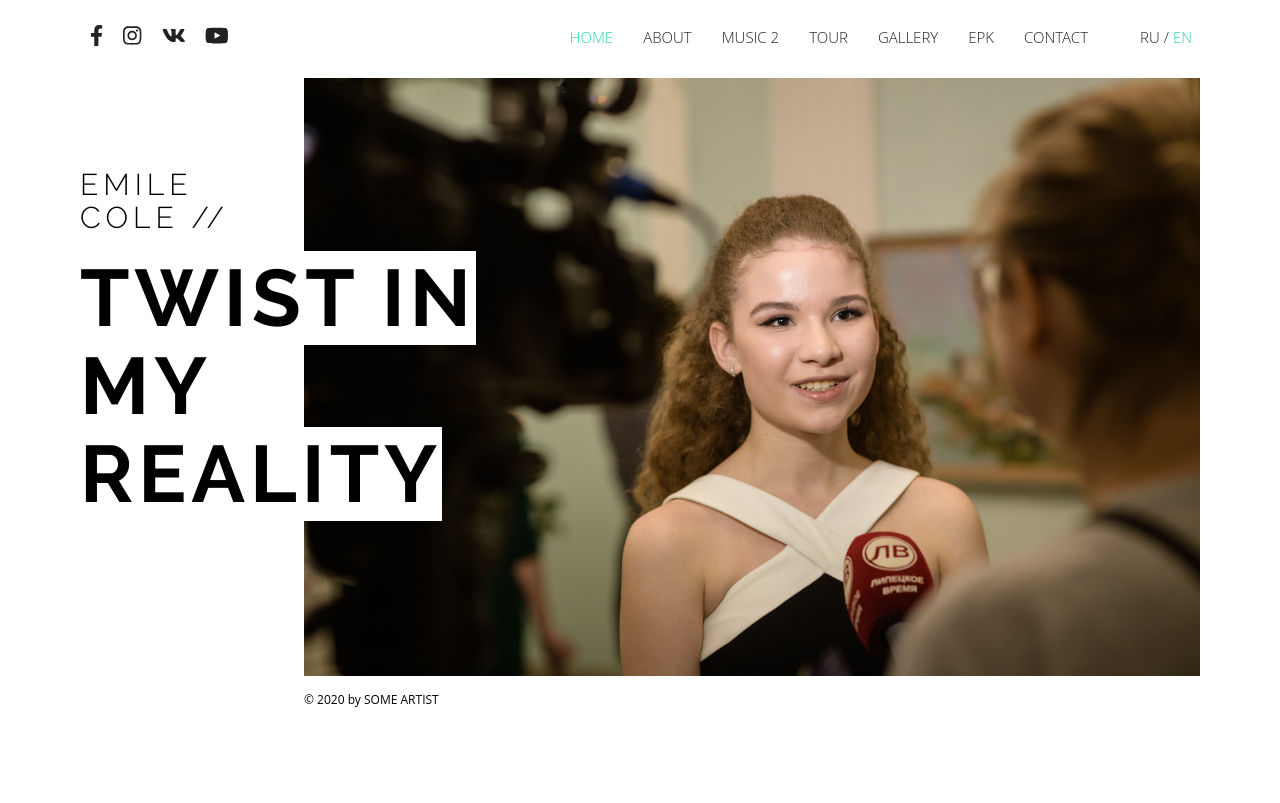
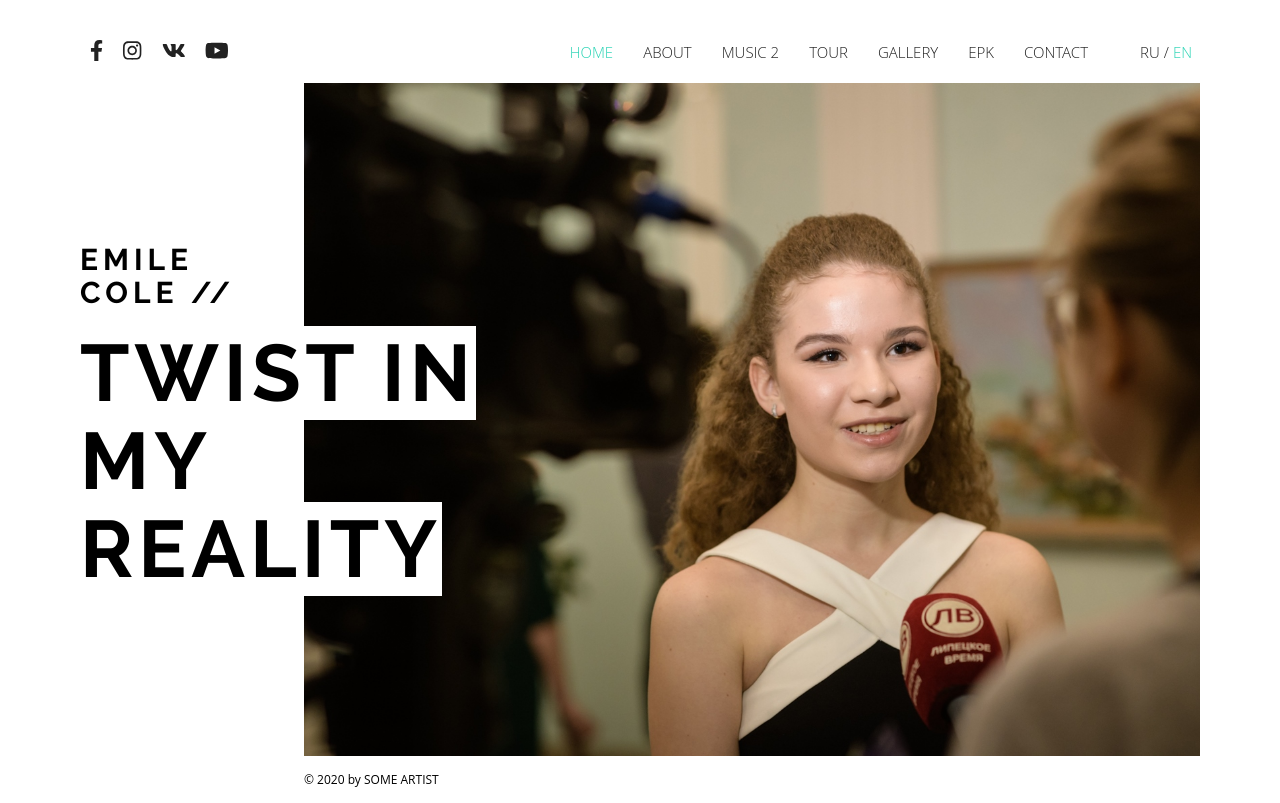
Before and after one commit to mumac/artD, a React (Create React App) app: page / in a window 1280 px wide. Built offline with nearby package versions, Linux system fonts and the light colour scheme; what i18next-xhr-backend would draw is missing.

Commit message:
размеры заголовков

```diff
--- a/src/locales/ru/translation.json
+++ b/src/locales/ru/translation.json
@@ -17,7 +17,7 @@
     },
     "start_page": {
         "seo_title": "Варвара Кутузова",
-        "subtitle": "Варвара\nКутузова",
+        "subtitle": "Варвара\nКутузова //",
         "title": "ДОБРО ПОЖАЛОВАТЬ НА МОЙ САЙТ"
     },
     "about_page": {
--- a/src/themes/styles/_variables.scss
+++ b/src/themes/styles/_variables.scss
@@ -1,4 +1,4 @@
-$font-family: 'Open Sans';
+$font-family: Open Sans, sans-serif;
 $font-family-second: 'Raleway', sans-serif;
 $body-bg-color: #fff;
 $text-color: #000;
--- a/src/themes/styles/main.scss
+++ b/src/themes/styles/main.scss
@@ -4,7 +4,7 @@
 html,
 body {
     height: 100%;
-    font-family: $font-family;
+    font-family: $font-family,sans-serif;
     font-size: 16px;
     color: $text-color;
     text-rendering: optimizeLegibility;
@@ -101,7 +101,7 @@ a {
 
 .title-block {
     position: absolute;
-    top: 90px;
+    top: 160px;
     left: 0;
     max-width: 40%;
     //overflow-wrap: break-word;
@@ -141,7 +141,7 @@ a {
     .subtitle {
         font-size: (30 / 16) + rem;
         max-width: 200px;
-        font-weight: 300;
+        font-weight: bold;
     }
 }
 
--- a/src/themes/styles/navMenu.scss
+++ b/src/themes/styles/navMenu.scss
@@ -4,7 +4,7 @@
     display: flex;
     flex-wrap: wrap;
     justify-content: space-between;
-    padding: 25px 0 30px;
+    padding: 40px 0 20px;
 
     @include respond(sm) {
         position: fixed;
```
Also changed, not shown: src/assets/images/base/home.jpg, src/assets/images/base/home_1.jpg (added).
